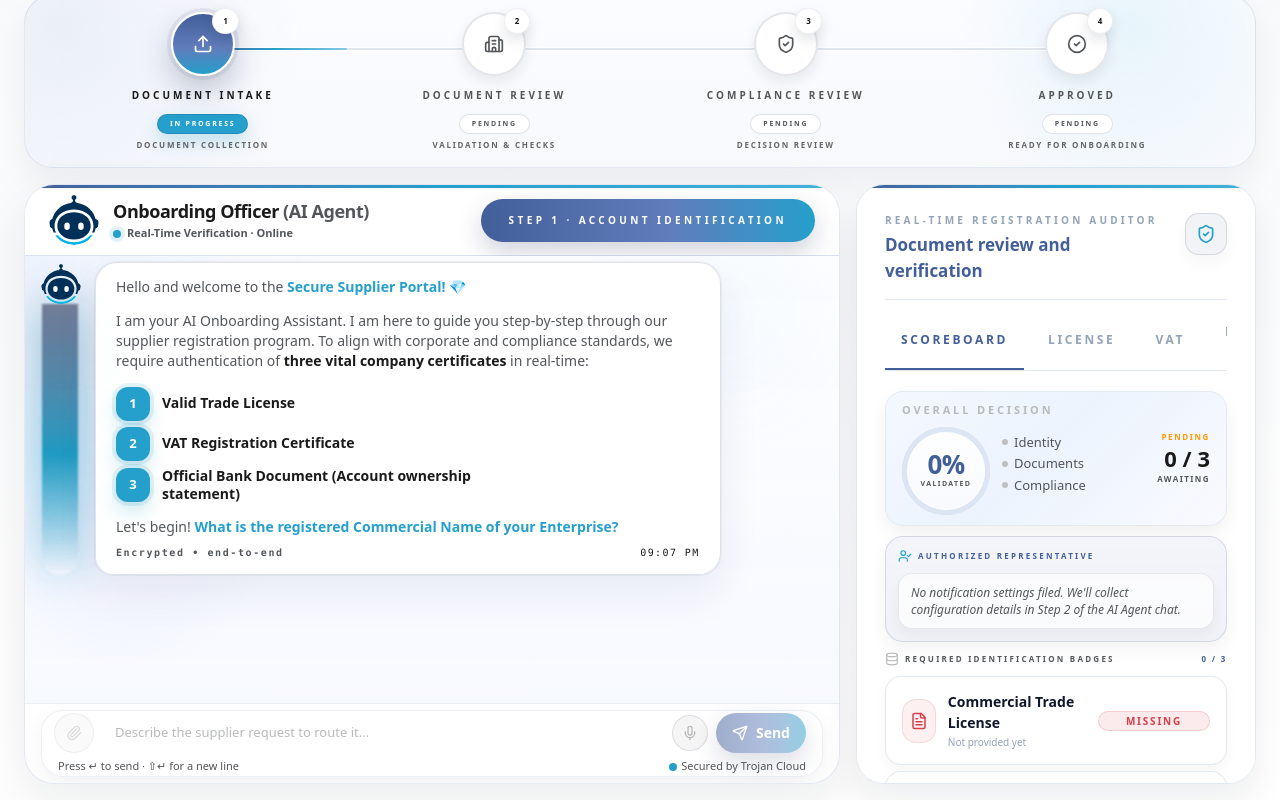
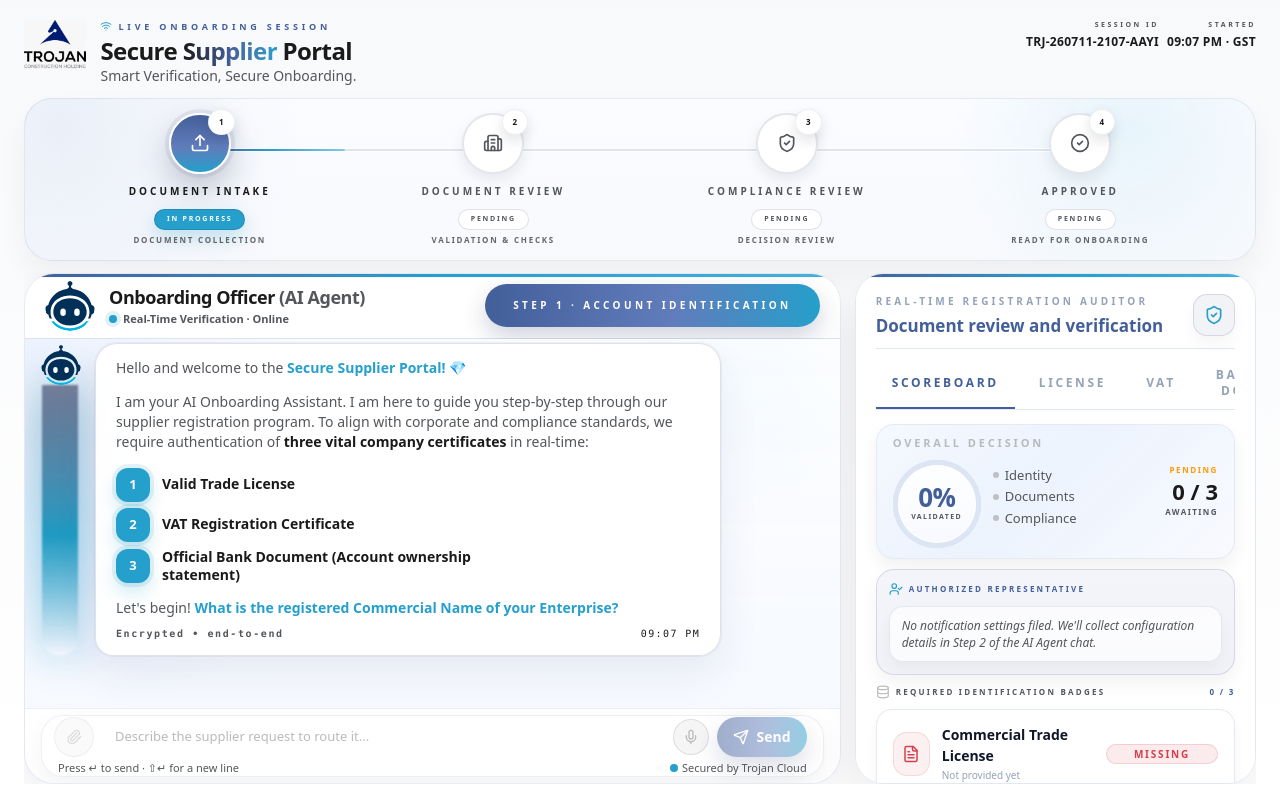
Before and after one commit to skyformit/trojan-web, a React (Vite) app: page / in a window 1280 px wide. Built offline with nearby package versions, Linux system fonts and the light colour scheme.

Commit message:
feedback issues fixes

```diff
--- a/src/App.tsx
+++ b/src/App.tsx
@@ -939,6 +939,7 @@ const initialRegistrationState: SupplierRegistrationState = {
 };
 
 export default function App() {
+  const USE_LOCAL_SUCCESS_FLOW = true;
   const [registrationState, setRegistrationState] = useState<SupplierRegistrationState>(initialRegistrationState);
   const [chatHistory, setChatHistory] = useState<ChatMessage[]>([createWelcomeMessage()]);
   const [registryRecords, setRegistryRecords] = useState<any[]>([]);
@@ -1288,11 +1289,15 @@ export default function App() {
         .filter(Boolean);
       const hasCompanyMismatchReason = finalValidationHasCompanyMismatch || reasonParts.some((reason) => /company name mismatch|does not match/i.test(reason));
       const hasExpiryReason = finalValidationHasExpiry || reasonParts.some((reason) => /expired/i.test(reason));
-      const rejectionReasonParts = [
-        ...(hasCompanyMismatchReason ? ['Requested company does not match uploaded document company name.'] : []),
-        ...(hasExpiryReason ? ['The uploaded document appears to be expired.'] : []),
-        ...reasonParts,
-      ];
+      const rejectionReasonParts = hasExpiryReason
+        ? [
+            'The uploaded document appears to be expired.',
+            ...reasonParts.filter((reason) => !/company name mismatch|does not match/i.test(reason)),
+          ]
+        : [
+            ...(hasCompanyMismatchReason ? ['Requested company does not match uploaded document company name.'] : []),
+            ...reasonParts,
+          ];
       const friendlyReason =
         rejectionReasonParts.length > 0
           ? Array.from(new Set(rejectionReasonParts)).join(' ')
@@ -1489,6 +1494,36 @@ Next Step: ${friendlyNextStep}`
       return;
     }
 
+    if (USE_LOCAL_SUCCESS_FLOW) {
+      setOrchestratorFailure(null);
+      setBackupContactAttempted(false);
+      setBackupContactErrors({});
+      setShowBackupContactPrompt(false);
+      setOrchestratorResponse({
+        ok: true,
+        status: 'completed',
+        workflow_action: 'local_success',
+        final_status: {
+          submitted: true,
+          approved: true,
+        },
+        context: {
+          conversation_id: sessionLabel,
+        },
+      });
+      setChatHistory(prev => [
+        ...prev,
+        {
+          id: 'local-submit-' + Date.now(),
+          sender: 'system',
+          text: 'Supplier registration was completed successfully.',
+          timestamp: new Date().toLocaleTimeString([], { hour: '2-digit', minute: '2-digit' })
+        }
+      ]);
+      setSubmissionComplete(true);
+      return;
+    }
+
     const backupErrors = getBackupContactValidation();
     const hasBackupContact =
       Boolean(registrationState.backupContactName?.trim()) ||
@@ -1584,6 +1619,36 @@ Next Step: ${friendlyNextStep}`
     setBackupContactErrors(nextErrors);
 
     if (Object.keys(nextErrors).length === 0) {
+      if (USE_LOCAL_SUCCESS_FLOW) {
+        setShowBackupContactPrompt(false);
+        setBackupContactAttempted(false);
+        setBackupContactErrors({});
+        setOrchestratorFailure(null);
+        setOrchestratorResponse({
+          ok: true,
+          status: 'completed',
+          workflow_action: 'local_success',
+          final_status: {
+            submitted: true,
+            approved: true,
+          },
+          context: {
+            conversation_id: sessionLabel,
+          },
+        });
+        setSubmissionComplete(true);
+        setChatHistory(prev => [
+          ...prev,
+          {
+            id: 'local-submit-' + Date.now(),
+            sender: 'system',
+            text: 'Supplier registration was completed successfully.',
+            timestamp: new Date().toLocaleTimeString([], { hour: '2-digit', minute: '2-digit' })
+          }
+        ]);
+        return;
+      }
+
       void handleSubmitRegistration();
     } else {
       setShowBackupContactPrompt(true);
@@ -1713,7 +1778,7 @@ Next Step: ${friendlyNextStep}`
           100% { transform: translateX(320%); }
         }
       `}</style>
-      <main className="flex-1 min-h-0 w-full max-w-[1680px] mx-auto overflow-hidden px-3 pt-4 pb-3 sm:px-4 sm:pt-4 sm:pb-3 md:px-6 md:pt-5 md:pb-4 space-y-3 md:space-y-4">
+      <main className="flex flex-1 min-h-0 w-full max-w-[1680px] mx-auto flex-col overflow-hidden px-3 pt-4 pb-3 sm:px-4 sm:pt-4 sm:pb-3 md:px-6 md:pt-5 md:pb-4 gap-2.5 md:gap-3">
         <PortalHeader
           label="Live onboarding session"
           logo={
@@ -1721,12 +1786,12 @@ Next Step: ${friendlyNextStep}`
               src="/trojan-logo.jpeg"
               alt="Trojan Construction Holding"
               className="block h-auto w-auto max-w-[clamp(96px,10vw,160px)] object-contain"
-              style={{ maxHeight: 'clamp(34px, 4.2vw, 56px)' }}
+              style={{ maxHeight: 'clamp(30px, 3.8vw, 52px)' }}
             />
           }
           title="Secure Supplier Portal"
           subtitle="Smart Verification, Secure Onboarding."
-          sessionId={String(orchestratorResponse?.context?.conversation_id || liveConversationId || sessionLabel)}
+          sessionId={sessionLabel}
           startedAt={sessionStartedAt}
         />
 
@@ -1784,7 +1849,8 @@ Next Step: ${friendlyNextStep}`
           </div>
         )}
 
-        <PortalWorkspace
+        <div className="flex-1 min-h-0 overflow-hidden">
+          <PortalWorkspace
           submissionComplete={submissionComplete}
           registrationState={registrationState}
           setRegistrationState={setRegistrationState}
@@ -1798,7 +1864,8 @@ Next Step: ${friendlyNextStep}`
           orchestratorResponse={orchestratorResponse}
           orchestratorFinalStatus={orchestratorFinalStatus}
           orchestratorVendorId={orchestratorVendorId}
-        />
+          />
+        </div>
       </main>
 
       {orchestratorFailure && !submissionComplete && (
--- a/src/components/AIAgentChat.tsx
+++ b/src/components/AIAgentChat.tsx
@@ -49,7 +49,7 @@ export default function AIAgentChat({
     uaePhoneLocalNumber,
     conversationId,
     vendorLookupSummary,
-    chatEndRef,
+    messagesContainerRef,
     fileInputRef,
     dragActive,
     setDragActive,
@@ -439,11 +439,11 @@ export default function AIAgentChat({
     return renderTextBlocks(normalizedText);
   };
   return (
-    <div className="relative flex h-[min(600px,calc(100dvh-14rem))] flex-col overflow-hidden rounded-[30px] border border-[color:rgba(74,103,163,0.12)] bg-[linear-gradient(180deg,rgba(252,253,255,0.98)_0%,rgba(249,251,255,0.95)_22%,rgba(246,249,255,0.92)_100%)] shadow-[0_20px_54px_rgba(15,23,42,0.08)] md:h-[600px]">
+    <div className="relative flex h-full min-h-0 flex-col overflow-hidden rounded-[30px] border border-[color:rgba(74,103,163,0.12)] bg-[linear-gradient(180deg,rgba(252,253,255,0.98)_0%,rgba(249,251,255,0.95)_22%,rgba(246,249,255,0.92)_100%)] shadow-[0_20px_54px_rgba(15,23,42,0.08)]">
       <div className="pointer-events-none absolute inset-x-0 top-0 z-20 h-[2px] rounded-r-full bg-gradient-to-r from-[var(--brand-primary)] via-[var(--brand-sky)] to-[var(--brand-sky-accent)] shadow-[0_0_0_1px_rgba(74,103,163,0.04)] md:h-[3px]" />
 
       {/* Chat header */}
-      <div className="flex items-center justify-between border-b border-[color:rgba(215,225,239,0.92)] bg-white/94 px-5 py-2 md:px-6 md:py-2.5">
+      <div className="flex items-center justify-between border-b border-[color:rgba(215,225,239,0.92)] bg-white/94 px-4 py-1.5 md:px-5 md:py-[0.45rem]">
         <div className="flex items-center gap-3 md:gap-3.5">
           <AnimatedAiOrb variant="header" showStatus />
           <div>
@@ -464,7 +464,7 @@ export default function AIAgentChat({
       </div>
 
       {/* Messages Scroll Frame */}
-      <div className="relative z-10 flex-1 overflow-y-auto px-4 py-1.5 space-y-3 bg-[radial-gradient(circle_at_top_left,_rgba(59,130,246,0.08),_transparent_32%),radial-gradient(circle_at_12%_55%,_rgba(99,102,241,0.08),_transparent_22%),radial-gradient(circle_at_86%_12%,_rgba(125,211,252,0.045),_transparent_18%),linear-gradient(180deg,_rgba(252,253,255,0.98),_rgba(246,249,255,0.96))]">
+      <div ref={messagesContainerRef} className="relative z-10 flex-1 overflow-y-auto px-4 py-1 space-y-2.5 bg-[radial-gradient(circle_at_top_left,_rgba(59,130,246,0.08),_transparent_32%),radial-gradient(circle_at_12%_55%,_rgba(99,102,241,0.08),_transparent_22%),radial-gradient(circle_at_86%_12%,_rgba(125,211,252,0.045),_transparent_18%),linear-gradient(180deg,_rgba(252,253,255,0.98),_rgba(246,249,255,0.96))]">
         {chatHistory.map((msg) => (
           <React.Fragment key={msg.id}>
             <ChatMessageBubble
@@ -513,8 +513,6 @@ export default function AIAgentChat({
         )}
 
         {isRequestInProgress && <ProcessingIndicator />}
-
-        <div ref={chatEndRef} />
       </div>
 
       {/* Drag and Drop wrapper surrounding action input area */}
@@ -535,8 +533,8 @@ export default function AIAgentChat({
 
       {/* Input Form area */}
       {!showContactSetup && (
-      <div className="border-t border-[color:rgba(74,103,163,0.10)] bg-white/94 px-4 py-1.5 backdrop-blur">
-          <div className="rounded-[22px] border border-[color:rgba(74,103,163,0.10)] bg-white shadow-[0_10px_28px_rgba(15,23,42,0.05)] px-3 py-[2px]">
+        <div className="border-t border-[color:rgba(74,103,163,0.10)] bg-white/94 px-4 py-[0.35rem] backdrop-blur">
+          <div className="rounded-[22px] border border-[color:rgba(74,103,163,0.10)] bg-white shadow-[0_10px_28px_rgba(15,23,42,0.05)] px-3 py-[1px]">
             <div className="flex flex-wrap items-center gap-2 sm:flex-nowrap">
               <button
                 type="button"
@@ -587,7 +585,7 @@ export default function AIAgentChat({
                 </button>
               </div>
             </div>
-            <div className="mt-1.5 flex flex-col gap-1 px-1 text-[11px] leading-[1.35] text-[var(--brand-neutral)] sm:flex-row sm:items-center sm:justify-between">
+            <div className="mt-1 flex flex-col gap-1 px-1 text-[11px] leading-[1.35] text-[var(--brand-neutral)] sm:flex-row sm:items-center sm:justify-between">
               <span className="font-medium text-[var(--brand-neutral)]">Press ↵ to send · ⇧↵ for a new line</span>
               <span className="inline-flex items-center gap-1 font-medium text-[var(--brand-neutral)]">
                 <span className="h-2 w-2 rounded-full bg-[var(--brand-sky)]" />
--- a/src/components/PortalStepper.tsx
+++ b/src/components/PortalStepper.tsx
@@ -24,7 +24,7 @@ export default function PortalStepper({
   const activeLinePct = Math.max(0, Math.min(100, (currentStepIndex / steps.length) * 100));
 
   return (
-    <section className="relative overflow-hidden rounded-[28px] border border-[color:rgba(74,103,163,0.12)] bg-[radial-gradient(circle_at_3%_18%,rgba(233,238,247,0.9),transparent_20%),radial-gradient(circle_at_90%_18%,rgba(225,242,250,0.75),transparent_16%),linear-gradient(180deg,rgba(251,252,255,1)_0%,rgba(247,249,253,1)_100%)] px-4 py-3.5 shadow-[0_16px_30px_rgba(15,23,42,0.05)] md:px-7 md:py-4">
+    <section className="relative overflow-hidden rounded-[28px] border border-[color:rgba(74,103,163,0.12)] bg-[radial-gradient(circle_at_3%_18%,rgba(233,238,247,0.9),transparent_20%),radial-gradient(circle_at_90%_18%,rgba(225,242,250,0.75),transparent_16%),linear-gradient(180deg,rgba(251,252,255,1)_0%,rgba(247,249,253,1)_100%)] px-4 py-3 shadow-[0_16px_30px_rgba(15,23,42,0.05)] md:px-6 md:py-3.5">
       <div className="relative">
         <div
           className="pointer-events-none absolute left-[12.5%] right-[12.5%] top-[2.05rem] z-0 hidden h-[2px] rounded-full bg-[color:rgba(223,229,238,0.98)] md:block md:top-[2.25rem]"
@@ -42,7 +42,7 @@ export default function PortalStepper({
           }}
           aria-hidden="true"
         />
-        <div className="relative grid grid-cols-1 gap-4 md:grid-cols-4 md:gap-0 md:px-1">
+        <div className="relative grid grid-cols-1 gap-3.5 md:grid-cols-4 md:gap-0 md:px-1">
           {steps.map((step, index) => {
             const stepState = getStepVisualState(step.id);
             const isActive = stepState === 'in_progress';
@@ -66,7 +66,7 @@ export default function PortalStepper({
             return (
               <div key={step.id} className="relative flex flex-col items-center text-center">
                 <div className="relative z-10 flex w-full flex-col items-center">
-                  <div className={`relative flex h-[3.5rem] w-[3.5rem] items-center justify-center rounded-full border-[2px] md:h-[4rem] md:w-[4rem] ${circleClass}`}>
+                  <div className={`relative flex h-[3.35rem] w-[3.35rem] items-center justify-center rounded-full border-[2px] md:h-[3.85rem] md:w-[3.85rem] ${circleClass}`}>
                     <div className="relative flex h-[1.9rem] w-[1.9rem] items-center justify-center rounded-full bg-transparent md:h-[2rem] md:w-[2rem]">
                       {isFailed ? (
                         <XCircle className="h-[1.15rem] w-[1.15rem] md:h-[1.25rem] md:w-[1.25rem]" />
@@ -83,7 +83,7 @@ export default function PortalStepper({
                     </span>
                   </div>
 
-                  <div className="mt-2 space-y-1 md:mt-3 md:space-y-1.25">
+                  <div className="mt-1.5 space-y-1 md:mt-2.5 md:space-y-1">
                     <span
                       className={`block text-[9px] font-black uppercase tracking-[0.28em] md:text-[10px] md:tracking-[0.3em] ${
                         isFailed
--- a/src/components/PortalWorkspace.tsx
+++ b/src/components/PortalWorkspace.tsx
@@ -136,8 +136,8 @@ export default function PortalWorkspace({
   }
 
   return (
-    <div className="grid grid-cols-1 lg:grid-cols-12 gap-4 items-stretch">
-      <div className="lg:col-span-7 xl:col-span-8 h-full">
+    <div className="grid h-full min-h-0 flex-1 grid-cols-1 items-stretch gap-3.5 lg:grid-cols-12">
+      <div className="flex h-full min-h-0 lg:col-span-7 xl:col-span-8">
         <AIAgentChat
           registrationState={registrationState}
           setRegistrationState={setRegistrationState}
@@ -148,7 +148,7 @@ export default function PortalWorkspace({
         />
       </div>
 
-      <div className="lg:col-span-5 xl:col-span-4 text-slate-800 h-full">
+      <div className="flex h-full min-h-0 lg:col-span-5 xl:col-span-4 text-slate-800">
         <VerificationPanel
           registrationState={registrationState}
           setRegistrationState={setRegistrationState}
--- a/src/components/VerificationPanel.tsx
+++ b/src/components/VerificationPanel.tsx
@@ -255,12 +255,12 @@ export default function VerificationPanel({
     const missingFields = formatMissingFieldLabels(doc.documentAcceptance?.missing_fields);
     const reasons: string[] = [];
 
+    if (displayStatus === 'expired' || acceptanceStatus === 'expired') {
+      reasons.push('The uploaded document appears to be expired.');
+    }
+
     if (displayStatus === 'rejected' || acceptanceStatus === 'rejected') {
       reasons.push('Requested company does not match uploaded company name.');
-    }
-
-    if (displayStatus === 'expired' || acceptanceStatus === 'expired') {
-      reasons.push('The uploaded document appears to be expired.');
     }
 
     reasons.push(...notes, ...missingFields);
@@ -277,13 +277,29 @@ export default function VerificationPanel({
     };
   };
 
+  const getDecisionScoreValue = (doc: DocumentVerification) => {
+    const decisionReasonInfo = getDecisionReasonInfo(doc);
+    const hasBlockingIssue =
+      decisionReasonInfo.hasDecisionReasons ||
+      (doc.documentAcceptance?.missing_fields?.length || 0) > 0 ||
+      Boolean(doc.documentAcceptance?.is_expired) ||
+      String(doc.documentAcceptance?.status || '').toLowerCase() === 'rejected' ||
+      String(doc.documentAcceptance?.status || '').toLowerCase() === 'expired';
+
+    if (hasBlockingIssue) {
+      return 0;
+    }
+
+    return doc.documentAcceptance?.score;
+  };
+
   const buildDocumentSummaryRows = (doc: DocumentVerification) => {
     const decisionReasonInfo = getDecisionReasonInfo(doc);
     const isVatDocument = String(doc.documentAcceptance?.document_type || doc.type || '').toLowerCase().includes('vat');
     const rows = [
       { label: 'Document Type', value: formatAcceptanceValue(doc.documentAcceptance?.document_type) },
       { label: 'Final Decision', value: formatAcceptanceValue(decisionReasonInfo.displayStatus || doc.documentAcceptance?.status) },
-      { label: 'Decision Score', value: formatAcceptanceValue(doc.documentAcceptance?.score) },
+      { label: 'Decision Score', value: formatAcceptanceValue(getDecisionScoreValue(doc)) },
       {
         label: decisionReasonInfo.hasDecisionReasons ? 'Decision Reasons' : 'Missing Fields',
         value: decisionReasonInfo.reasons.length > 0 ? (
@@ -296,7 +312,7 @@ export default function VerificationPanel({
       },
     ];
 
-    if (!isVatDocument) {
+    if (doc.type === 'trade_license' && !isVatDocument) {
       rows.push(
         { label: 'Expiry Date', value: formatAcceptanceValue(doc.documentAcceptance?.expiry_date) },
         { label: 'Expired', value: formatAcceptanceValue(doc.documentAcceptance?.is_expired) }
@@ -844,10 +860,10 @@ export default function VerificationPanel({
   };
 
   return (
-    <div className="relative h-[min(600px,calc(100dvh-14rem))] overflow-y-auto overflow-x-hidden rounded-[28px] border border-slate-200 bg-white p-6 text-slate-800 shadow-[0_18px_34px_rgba(15,23,42,0.07)] md:h-[600px] md:p-7">
+    <div className="relative h-full min-h-0 overflow-y-auto overflow-x-hidden rounded-[28px] border border-slate-200 bg-white p-4 text-slate-800 shadow-[0_18px_34px_rgba(15,23,42,0.07)] md:p-5">
       <div className="pointer-events-none absolute inset-x-0 top-0 z-20 h-[2px] rounded-r-full bg-gradient-to-r from-[var(--brand-primary)] via-[var(--brand-sky)] to-[var(--brand-sky-accent)] shadow-[0_0_0_1px_rgba(44,53,97,0.04)] md:h-[3px]" />
       {/* Title block */}
-      <div className="mb-5 flex items-start justify-between gap-4 border-b border-slate-200 pb-4">
+      <div className="mb-3.5 flex items-start justify-between gap-4 border-b border-slate-200 pb-2.5">
         <div>
           <p className="text-[10px] font-extrabold uppercase tracking-[0.32em] text-slate-400">Real-Time Registration Auditor</p>
           <h3 className="mt-1 text-[17px] font-bold text-[var(--brand-primary)]">Document review and verification</h3>
@@ -858,10 +874,10 @@ export default function VerificationPanel({
       </div>
 
       {/* Tabs list */}
-      <div className="mb-5 flex gap-2 overflow-x-auto border-b border-slate-200 text-xs text-slate-400">
+      <div className="mb-3.5 flex gap-2 overflow-x-auto border-b border-slate-200 text-xs text-slate-400">
         <button
           onClick={() => setActiveTab('status')}
-          className={`border-b-2 px-4 pb-3 pt-1 font-extrabold uppercase tracking-[0.22em] transition ${
+          className={`border-b-2 px-4 pb-2 pt-1 font-extrabold uppercase tracking-[0.22em] transition ${
             activeTab === 'status' ? 'border-[var(--brand-primary)] text-[var(--brand-primary)]' : 'border-transparent hover:text-slate-800'
           }`}
         >
@@ -869,7 +885,7 @@ export default function VerificationPanel({
         </button>
         <button
           onClick={() => setActiveTab('trade')}
-          className={`border-b-2 px-4 pb-3 pt-1 font-extrabold uppercase tracking-[0.22em] transition ${
+          className={`border-b-2 px-4 pb-2 pt-1 font-extrabold uppercase tracking-[0.22em] transition ${
             activeTab === 'trade' ? 'border-[var(--brand-primary)] text-[var(--brand-primary)]' : 'border-transparent hover:text-slate-800'
           }`}
         >
@@ -877,7 +893,7 @@ export default function VerificationPanel({
         </button>
         <button
           onClick={() => setActiveTab('vat')}
-          className={`border-b-2 px-4 pb-3 pt-1 font-extrabold uppercase tracking-[0.22em] transition ${
+          className={`border-b-2 px-4 pb-2 pt-1 font-extrabold uppercase tracking-[0.22em] transition ${
             activeTab === 'vat' ? 'border-[var(--brand-primary)] text-[var(--brand-primary)]' : 'border-transparent hover:text-slate-800'
           }`}
         >
@@ -885,7 +901,7 @@ export default function VerificationPanel({
         </button>
         <button
           onClick={() => setActiveTab('bank_document')}
-          className={`border-b-2 px-4 pb-3 pt-1 font-extrabold uppercase tracking-[0.22em] transition ${
+          className={`border-b-2 px-4 pb-2 pt-1 font-extrabold uppercase tracking-[0.22em] transition ${
             activeTab === 'bank_document' ? 'border-[var(--brand-primary)] text-[var(--brand-primary)]' : 'border-transparent hover:text-slate-800'
           }`}
         >
--- a/src/hooks/useAIAgentChatController.ts
+++ b/src/hooks/useAIAgentChatController.ts
@@ -65,14 +65,45 @@ export function useAIAgentChatController({
   const [vendorLookupSummary, setVendorLookupSummary] = useState<VendorLookupSummary[]>([]);
   const [dragActive, setDragActive] = useState(false);
 
-  const chatEndRef = useRef<HTMLDivElement>(null);
+  const messagesContainerRef = useRef<HTMLDivElement>(null);
   const fileInputRef = useRef<HTMLInputElement>(null);
   const lastConversationContextRef = useRef<GeneralBotResponse['context'] | null>(null);
+  const scrollFrameRef = useRef<number | null>(null);
 
   const uploadTypeForCurrentStep = getUploadTypeForStep(registrationState.currentStep);
 
+  const scrollMessagesToLatest = (behavior: ScrollBehavior = 'auto') => {
+    const container = messagesContainerRef.current;
+    if (!container) {
+      return;
+    }
+
+    if (scrollFrameRef.current !== null) {
+      cancelAnimationFrame(scrollFrameRef.current);
+    }
+
+    scrollFrameRef.current = requestAnimationFrame(() => {
+      const nextContainer = messagesContainerRef.current;
+      if (!nextContainer) return;
+
+      nextContainer.scrollTo({
+        top: nextContainer.scrollHeight,
+        behavior,
+      });
+    });
+  };
+
   useEffect(() => {
-    chatEndRef.current?.scrollIntoView({ behavior: 'smooth' });
+    const latestMessage = chatHistory[chatHistory.length - 1];
+    const shouldSmoothScroll = latestMessage?.sender === 'agent' || latestMessage?.sender === 'system';
+    scrollMessagesToLatest(shouldSmoothScroll ? 'smooth' : 'auto');
+
+    return () => {
+      if (scrollFrameRef.current !== null) {
+        cancelAnimationFrame(scrollFrameRef.current);
+        scrollFrameRef.current = null;
+      }
+    };
   }, [chatHistory, isRequestInProgress, vendorLookupSummary, registrationState.currentStep, registrationState.workflowRoute]);
 
   useEffect(() => {
@@ -317,6 +348,7 @@ export function useAIAgentChatController({
     };
 
     setChatHistory(prev => [...prev, newUserMessage]);
+    scrollMessagesToLatest();
 
     setTimeout(() => {
       processAgentResponse(text);
@@ -351,6 +383,7 @@ export function useAIAgentChatController({
         timestamp: new Date().toLocaleTimeString([], { hour: '2-digit', minute: '2-digit' })
       }
     ]);
+    scrollMessagesToLatest();
 
     setTimeout(async () => {
       setRegistrationState(prev => ({
@@ -402,6 +435,7 @@ We will verify your company's credentials after the upload.`
       text: `Getting your ${documentLabel} ready for review...`,
       timestamp: new Date().toLocaleTimeString([], { hour: '2-digit', minute: '2-digit' })
     }]);
+    scrollMessagesToLatest();
 
     try {
       setChatHistory(prev => [...prev, {
@@ -410,6 +444,7 @@ We will verify your company's credentials after the upload.`
         text: `We have received your ${documentLabel}. Starting the review now...`,
         timestamp: new Date().toLocaleTimeString([], { hour: '2-digit', minute: '2-digit' })
       }]);
+      scrollMessagesToLatest();
 
       await onAnalyzeDocument(
         type,
@@ -492,7 +527,7 @@ We will verify your company's credentials after the upload.`
     uaePhoneLocalNumber,
     conversationId,
     vendorLookupSummary,
-    chatEndRef,
+    messagesContainerRef,
     fileInputRef,
     dragActive,
     setDragActive,
--- a/src/index.css
+++ b/src/index.css
@@ -88,7 +88,8 @@ body,
 body {
   background: linear-gradient(180deg, #f7f9fd 0%, #ffffff 100%);
   color: var(--brand-primary-deep);
-  overflow: hidden;
+  overflow-x: hidden;
+  overflow-y: auto;
 }
 
 ::selection {
```
